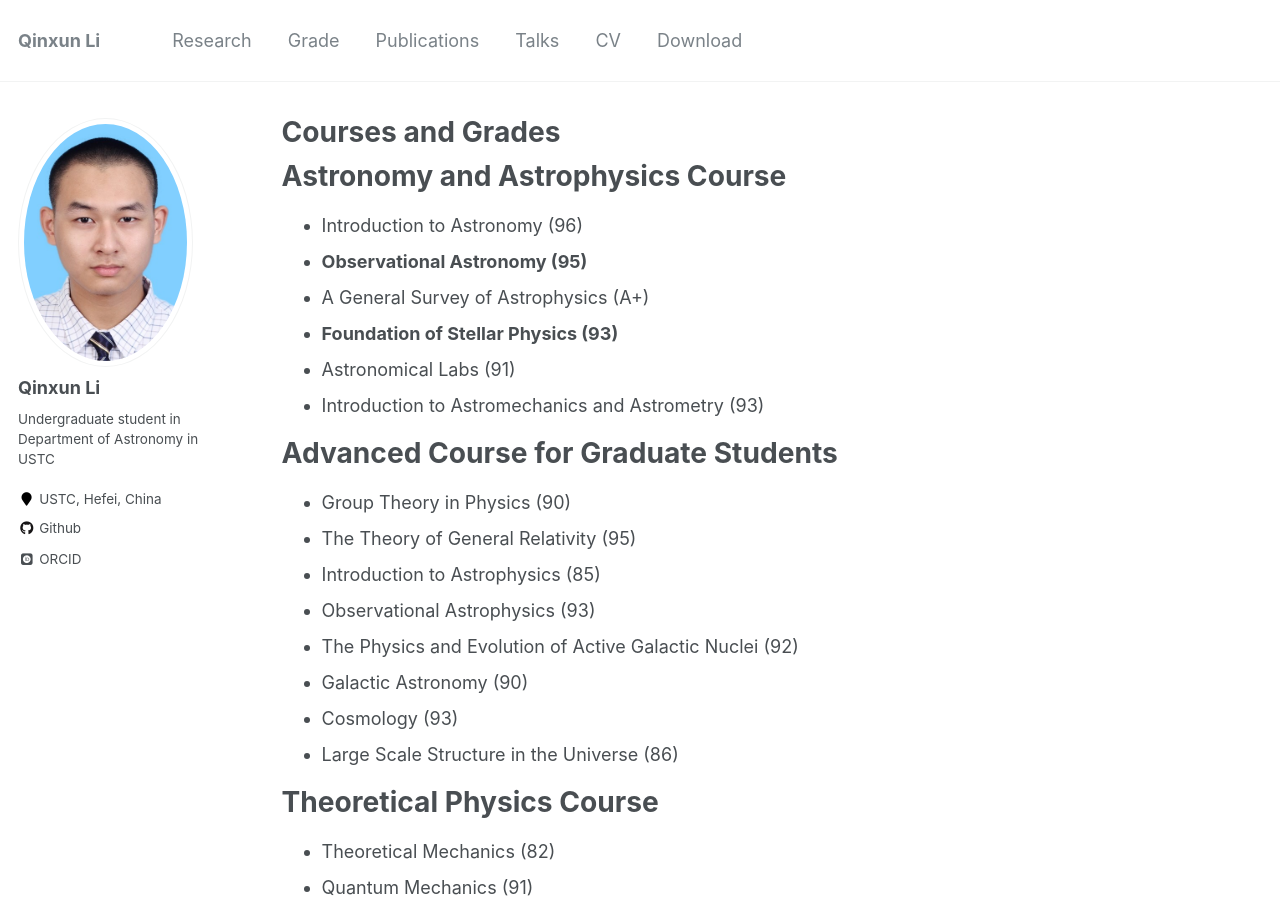
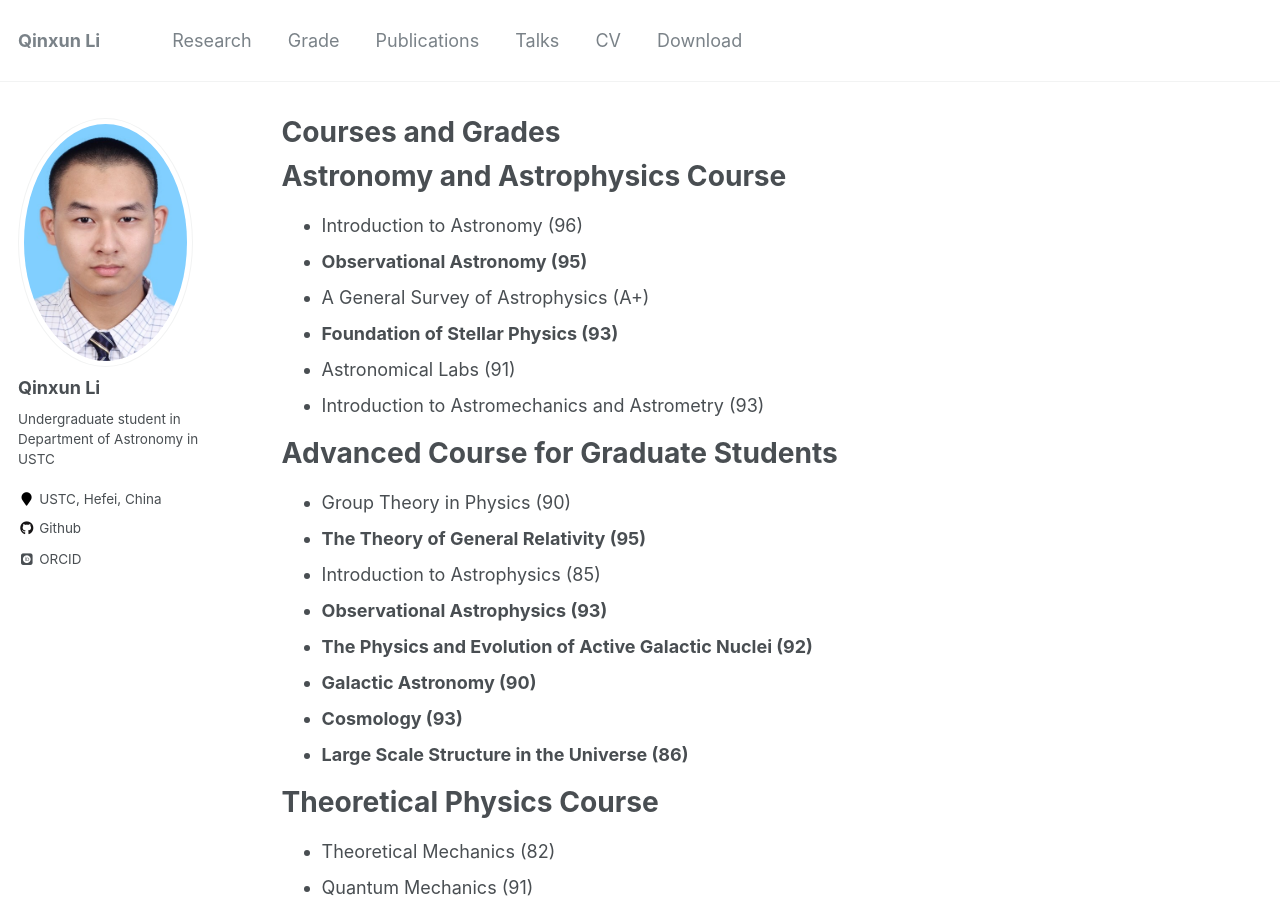
Before and after one commit to qxli2333/qxli2333.github.io, a Jekyll site: the page built from _pages/grades.md, in a window 1280 px wide and 900 px high. Built offline with Jekyll 4.4.1, drawn with Linux system fonts in a browser that asks for light colours; some web fonts are replaced; formulas are drawn with MathJax 3.

Commit message:
modified:   _pages/grades.md

```diff
--- a/_pages/grades.md
+++ b/_pages/grades.md
@@ -20,20 +20,20 @@ Astronomy and Astrophysics Course
 Advanced Course for **Graduate Students**
 =====
 * Group Theory in Physics (90)
-* The Theory of General Relativity (95)
+* **The Theory of General Relativity (95)**
 * Introduction to Astrophysics (85)
-* Observational Astrophysics (93)
-* The Physics and Evolution of Active Galactic Nuclei (92)
-* Galactic Astronomy (90)
-* Cosmology (93)
-* Large Scale Structure in the Universe (86)
+* **Observational Astrophysics (93)**
+* **The Physics and Evolution of Active Galactic Nuclei (92)**
+* **Galactic Astronomy (90)**
+* **Cosmology (93)**
+* **Large Scale Structure in the Universe (86)**
 
 Theoretical Physics Course
 =====
 * Theoretical Mechanics (82)
 * Quantum Mechanics (91)
-* Electrodynamics (93)
-* Thermodynamics and Statistical Physics (91)
+* **Electrodynamics (93)**
+* **Thermodynamics and Statistical Physics (91)**
 
 General Physics Course
 =====
@@ -41,17 +41,17 @@ General Physics Course
 * Space and Time(92)
 * Thermal Physics(89)
 * Electromagnetism(92)
-* Atomic Physics(92)
+* **Atomic Physics(92)**
 
 Basic Math Course
 =====
 * Calculus (95 $\&$ 86 for two semesters)
 * Linear Algebra (91)
-* Probability and Statistics (95)
+* **Probability and Statistics (95)**
 * Function of Complex Variable (87)
 * Equations of Mathematical Physics (87)
 
 Programming Course
 =====
-* Computer Programming (90)
+* **Computer Programming (90)**
 * Computational Physics (87)
```
